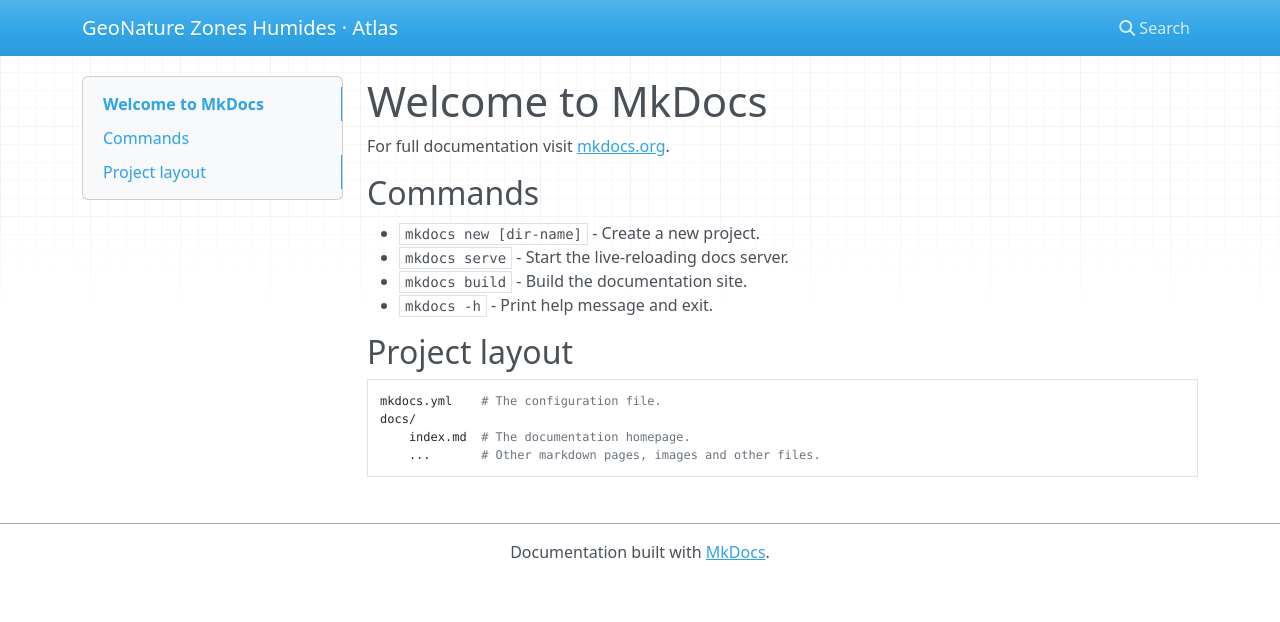
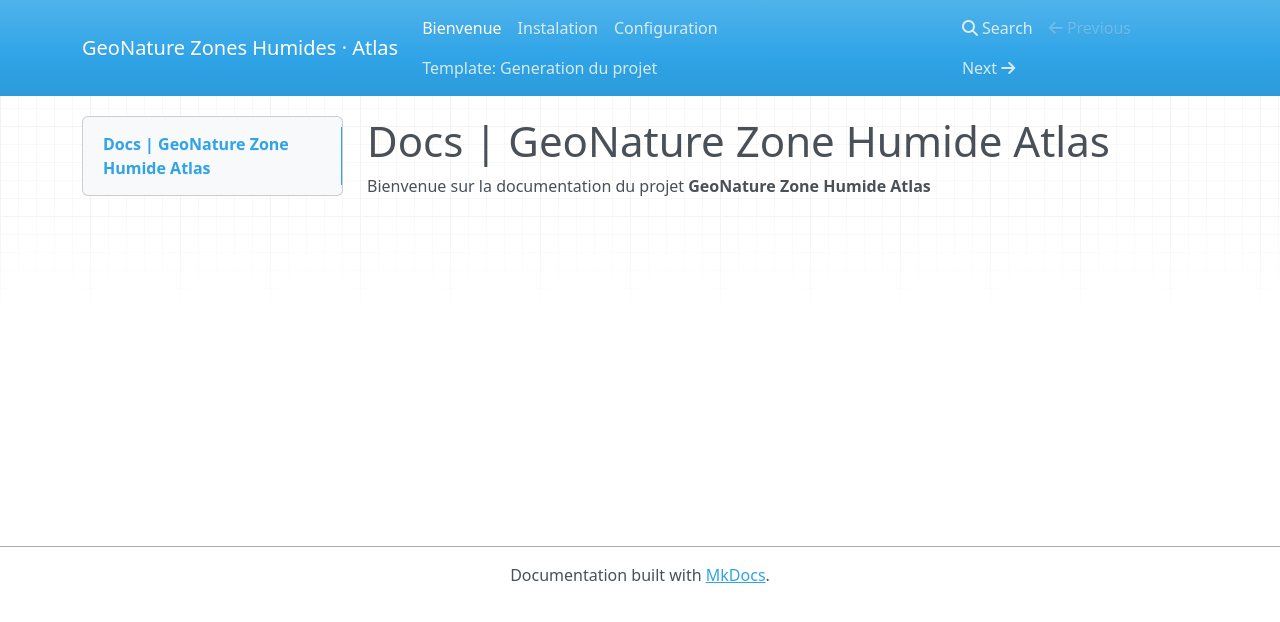
Before and after one commit to naturalsolutions/GeoNature-ZH-atlas, an MkDocs documentation site: the page built from docs/index.md, in a window 1280 px wide. Shown: the top 622 px of the page. Built offline with MkDocs 1.6.1, drawn with Linux system fonts in a browser that asks for light colours; nearby versions of some CDN libraries.

Commit message:
docs: creation docs structure

```diff
--- a/docs/index.md
+++ b/docs/index.md
@@ -1,17 +1,3 @@
-# Welcome to MkDocs
+# Docs | GeoNature Zone Humide Atlas
 
-For full documentation visit [mkdocs.org](https://www.mkdocs.org).
-
-## Commands
-
-* `mkdocs new [dir-name]` - Create a new project.
-* `mkdocs serve` - Start the live-reloading docs server.
-* `mkdocs build` - Build the documentation site.
-* `mkdocs -h` - Print help message and exit.
-
-## Project layout
-
-    mkdocs.yml    # The configuration file.
-    docs/
-        index.md  # The documentation homepage.
-        ...       # Other markdown pages, images and other files.
+Bienvenue sur la documentation du projet **GeoNature Zone Humide Atlas**
--- a/mkdocs.yml
+++ b/mkdocs.yml
@@ -1 +1,6 @@
 site_name: GeoNature Zones Humides · Atlas
+nav:
+  - Bienvenue: index.md
+  - Instalation: instalation.md
+  - Configuration: configuration.md
+  - 'Template: Generation du projet': template.md
```
Also changed, not shown: README.md (+4 -0 lines), docs/configuration.md (added, +1 -0 lines), docs/instalation.md (added, +5 -0 lines), docs/template.md (added, +1 -0 lines), next.config.js (+23 -9 lines).
